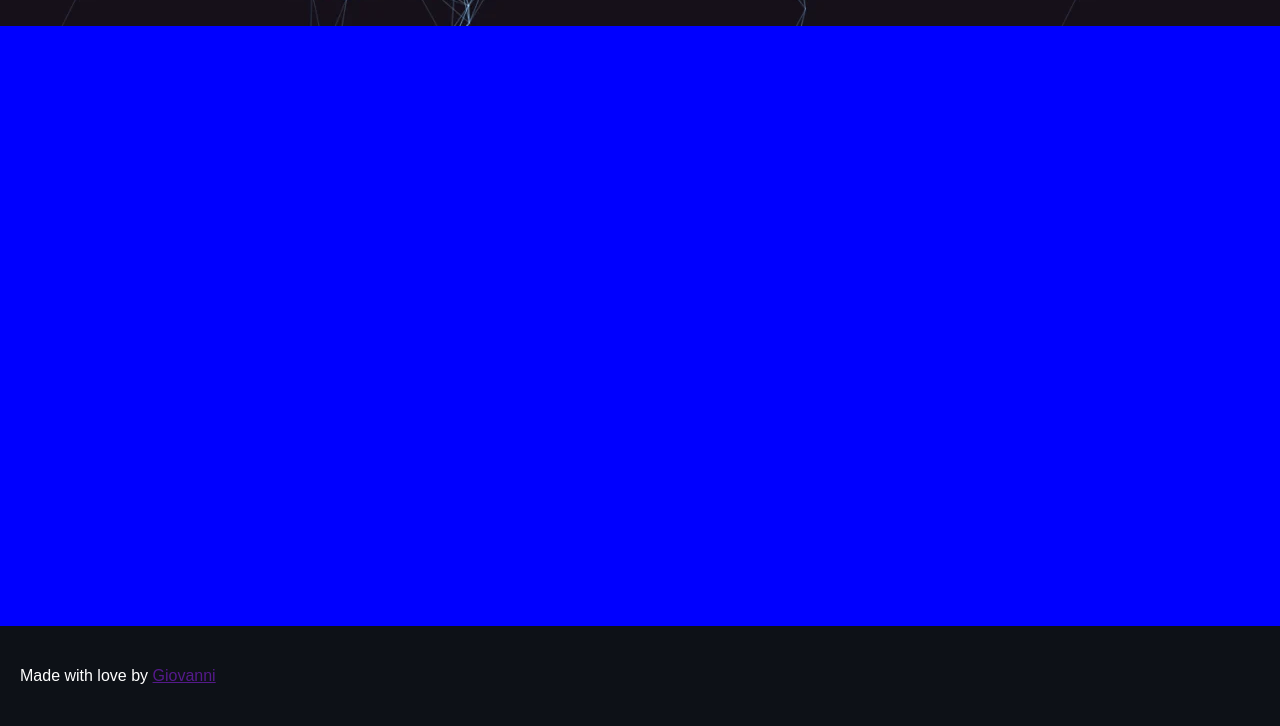
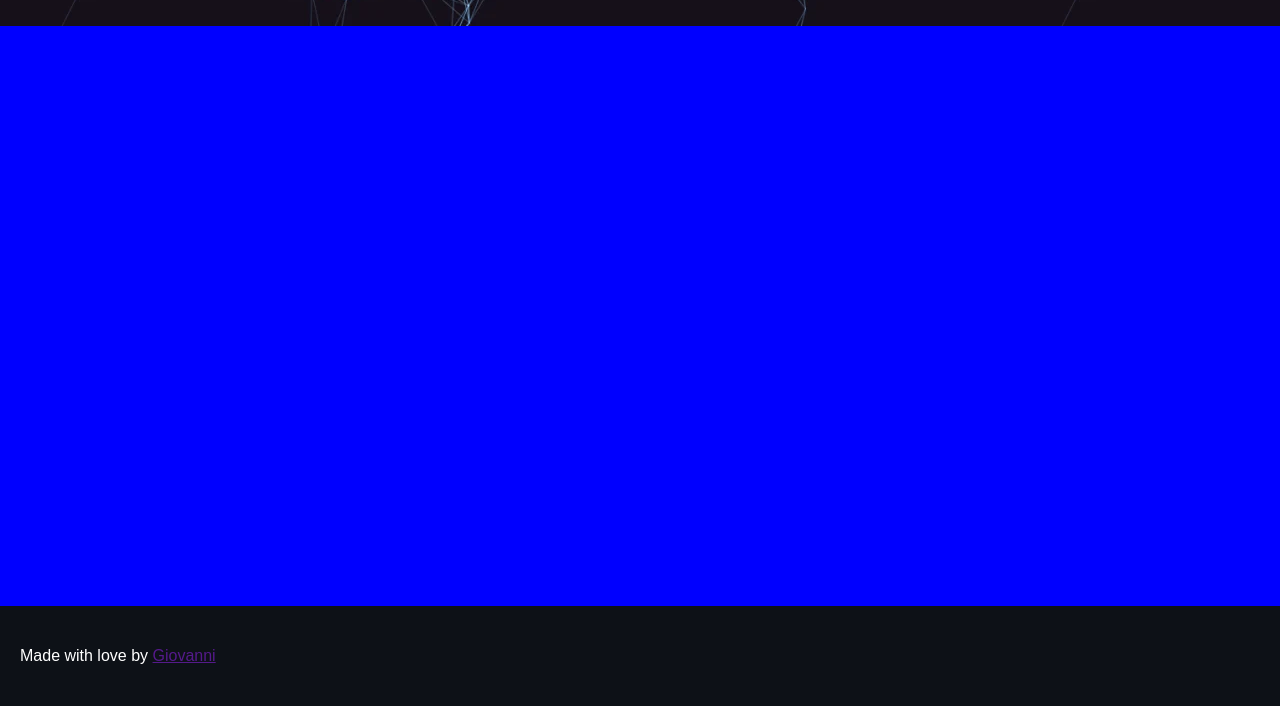
Before and after one commit to giovannitamburini/js-campominato-grid, a plain HTML site: page index.html in a window 1280 px wide. Shown: the part 94-820 px from the top of the page. Drawn offline with Linux system fonts and the light colour scheme.

Commit message:
fixed min-height of main

```diff
--- a/css/style.css
+++ b/css/style.css
@@ -64,7 +64,7 @@ nav #option-container label select {
 }
 
 main {
-    min-height: 600px;
+    min-height: calc(100vh - 120px - 100px);
     width: 100%;
     background-color: blue;
 }
```
